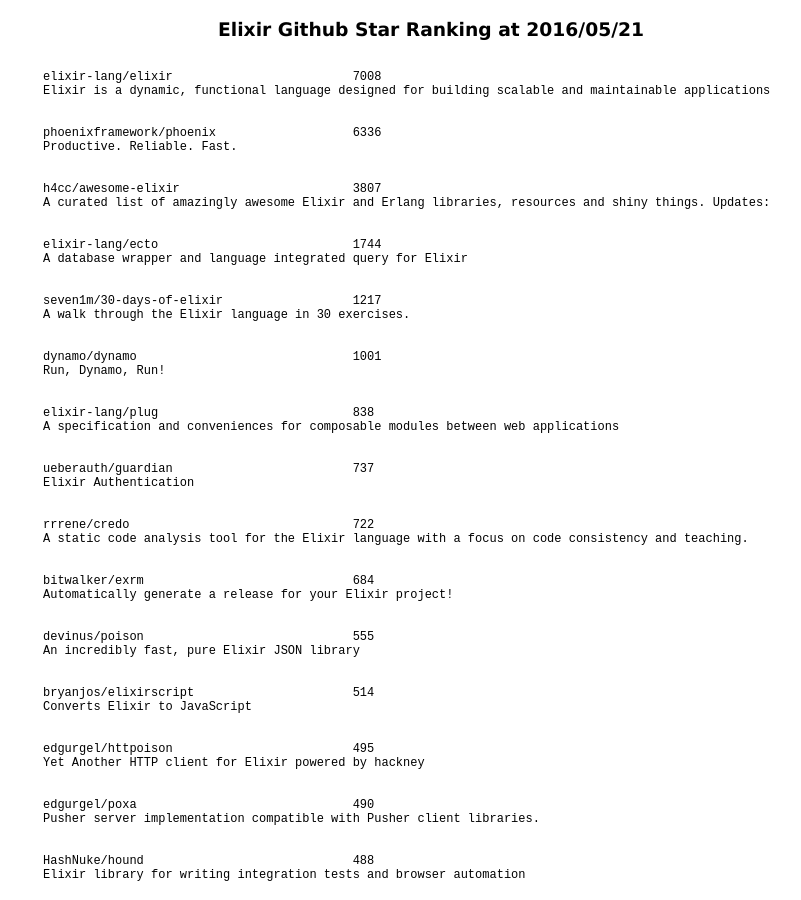
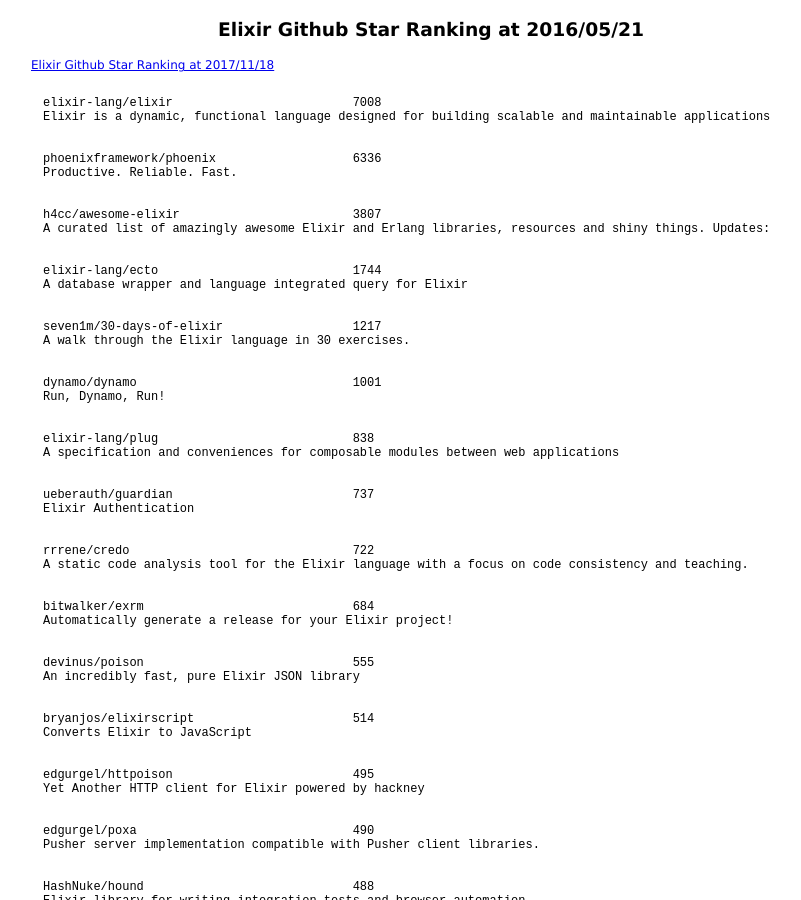
Before and after one commit to 38elements/38elements.github.com, a Jekyll site: the page built from _posts/2016-05-21-elixir-repository-github-star-ranking.md, in a window 1280 px wide and 900 px high. Shown: the whole window, without its empty margins (209-1010 px from the left). Built offline with Jekyll 4.4.1, drawn with Linux system fonts in a browser that asks for light colours.

Commit message:
Update 2016-05-21-elixir-repository-github-star-ranking.md

```diff
--- a/_posts/2016-05-21-elixir-repository-github-star-ranking.md
+++ b/_posts/2016-05-21-elixir-repository-github-star-ranking.md
@@ -2,6 +2,8 @@
 layout: posts
 title: Elixir Github Star Ranking at 2016/05/21
 ---
+[Elixir Github Star Ranking at 2017/11/18](/2017/11/18/elixir-repository-github-star-ranking.html)
+
 <pre style="background-color: white;border: none;">
 elixir-lang/elixir                         7008
 Elixir is a dynamic, functional language designed for building scalable and maintainable applications
```
